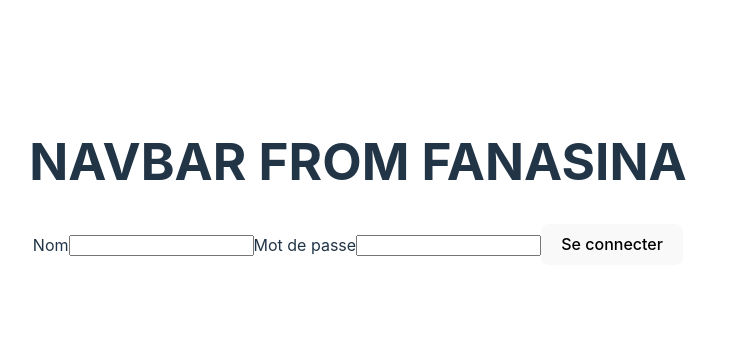
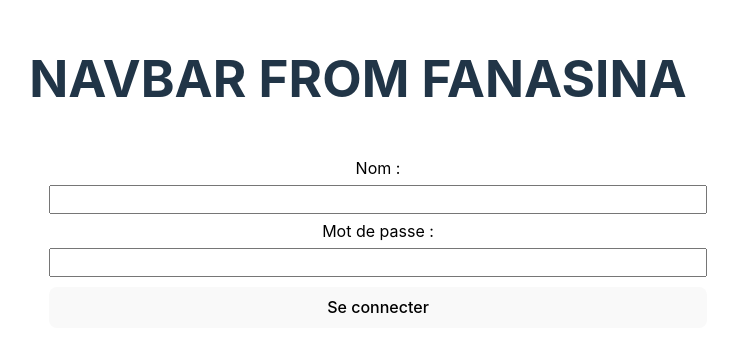
Before and after one commit to PsychoticHaha/WEBCUP-TNT-MG, a React (Vite) app: page /login in a window 1280 px wide. Shown: the part 218-570 px from the top of the page, without its empty margins (282-1020 px from the left). Built offline with nearby package versions, Linux system fonts and the light colour scheme.

Commit message:
login style

```diff
--- /dev/null
+++ b/src/assets/stylesheets/Login-signUp.scss
@@ -0,0 +1,20 @@
+.parent {
+  width: 100%;
+  height: 100%;
+  color: black;
+  display: flex;
+  flex-direction: column;
+  padding: 10px;
+  margin: 10px;
+  background-color: white;
+  border-radius: 10px;
+
+  input,
+  label {
+    padding: 5px;
+  }
+
+  button {
+    margin-top: 10px;
+  }
+}
--- a/src/pages/Login/Login.jsx
+++ b/src/pages/Login/Login.jsx
@@ -1,5 +1,6 @@
 import { useState } from "react";
 import { Navigate } from "react-router-dom";
+import "./../../assets/stylesheets/Login-signUp.scss";
 
 function Login() {
   const [username, setUsername] = useState('');
@@ -26,10 +27,10 @@ function Login() {
     <div>
       {login && <Navigate to={"/dashbord"} />}
       <h1>NAVBAR FROM FANASINA</h1>
-      <form id="login-form" action="" onSubmit={handleSubmit}>
-        <label htmlFor="username">Nom</label>
+      <form className="parent" id="login-form" action="" onSubmit={handleSubmit}>
+        <label htmlFor="username">Nom :</label>
         <input type="text" name="username" value={username} onChange={handleChange} />
-        <label htmlFor="pass">Mot de passe</label>
+        <label htmlFor="pass">Mot de passe :</label>
         <input type="text" name="password" value={password} onChange={handleChangePwd} />
         <button>Se connecter</button>
       </form>
--- a/src/pages/SignUp/SignUp.jsx
+++ b/src/pages/SignUp/SignUp.jsx
@@ -1,5 +1,6 @@
 import { useState } from "react";
 import { Navigate } from "react-router-dom";
+import "./../../assets/stylesheets/Login-signUp.scss";
 
 function SignUp() {
   const [userMail, setUserMail] = useState('');
@@ -33,13 +34,14 @@ function SignUp() {
   return (
     <div>
       {login && <Navigate to="/connexion" />}
-      <form action="" onSubmit={handleSubmit}>
-        <label htmlFor="mail" id="mail">Adresse E-mail</label>
+      <form className="parent" action="" onSubmit={handleSubmit}>
+        <label htmlFor="mail" id="mail">Adresse E-mail :</label>
         <input type="mail" name="mail" value={userMail} onChange={handleChangeMail} placeholder="Veuillez taper votre adresse E-mail" />
-        <label htmlFor="password" id="password">Mot de passe</label>
+        <label htmlFor="password" id="password">Mot de passe :</label>
         <input type="password" name="password" value={password} onChange={handleChangePwd} placeholder="Veuillez taper votre mot de passe" />
-        <label htmlFor="password" id="passConfirm">Confirmation de mot de passe</label>
+        <label htmlFor="password" id="passConfirm">Confirmation de mot de passe :</label>
         <input type="password" name="passConfirm" value={confirmPassword} onChange={handleConfirmPassword} placeholder="Confirmer le mot de passe" />
+        <button type="submit"> S'inscrire</button>
       </form>
     </div>
   )
```
